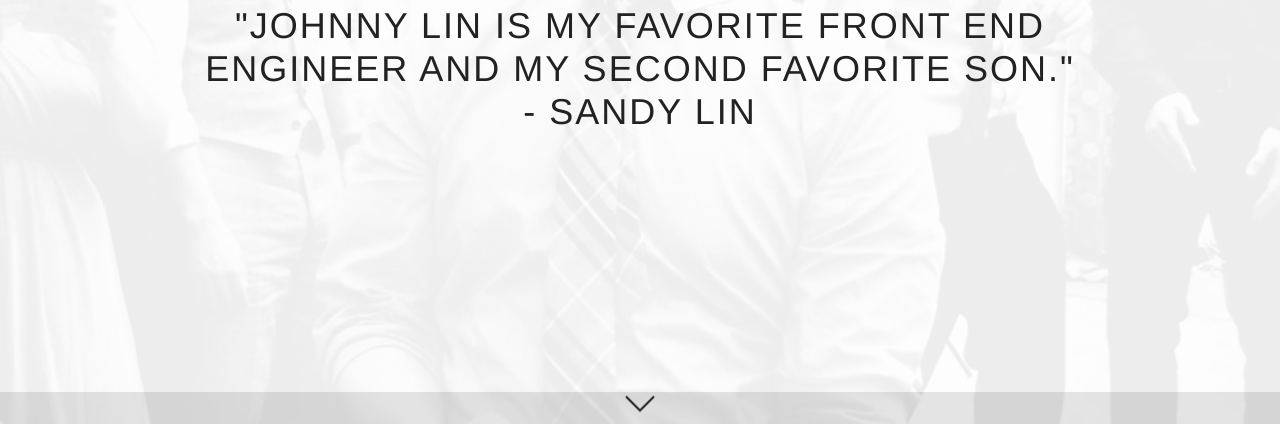
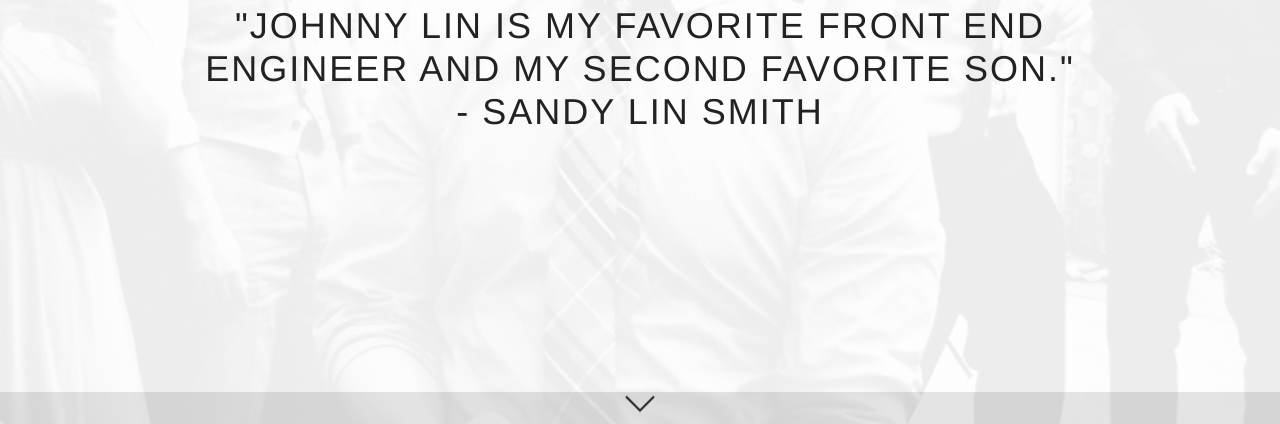
Before and after one commit to jnyln/jnyln.github.io, a plain HTML site: page index.html in a window 1280 px wide. Shown: the part 376-800 px from the top of the page. Drawn offline with nearby package versions, Linux system fonts and the light colour scheme; a small style sheet from the web is missing.

Commit message:
slight quote change

```diff
--- a/index.html
+++ b/index.html
@@ -12,7 +12,7 @@
         <div class="inner">
             <div class="content">
                 <h1>Johnny Lin</h1>
-                <h2>"Johnny Lin is my favorite front end engineer and my second favorite son."<br/>- Sandy Lin</h2>
+                <h2>"Johnny Lin is my favorite front end engineer and my second favorite son."<br/>- Sandy Lin Smith</h2>
             </div>
             <svg class="scroll" xmlns="http://www.w3.org/2000/svg" width="32" height="18" viewBox="0 0 32 18">
                 <path stroke-width="2" stroke-miterlimit="10" d="M30 1L16 15 2 1"/>
```
